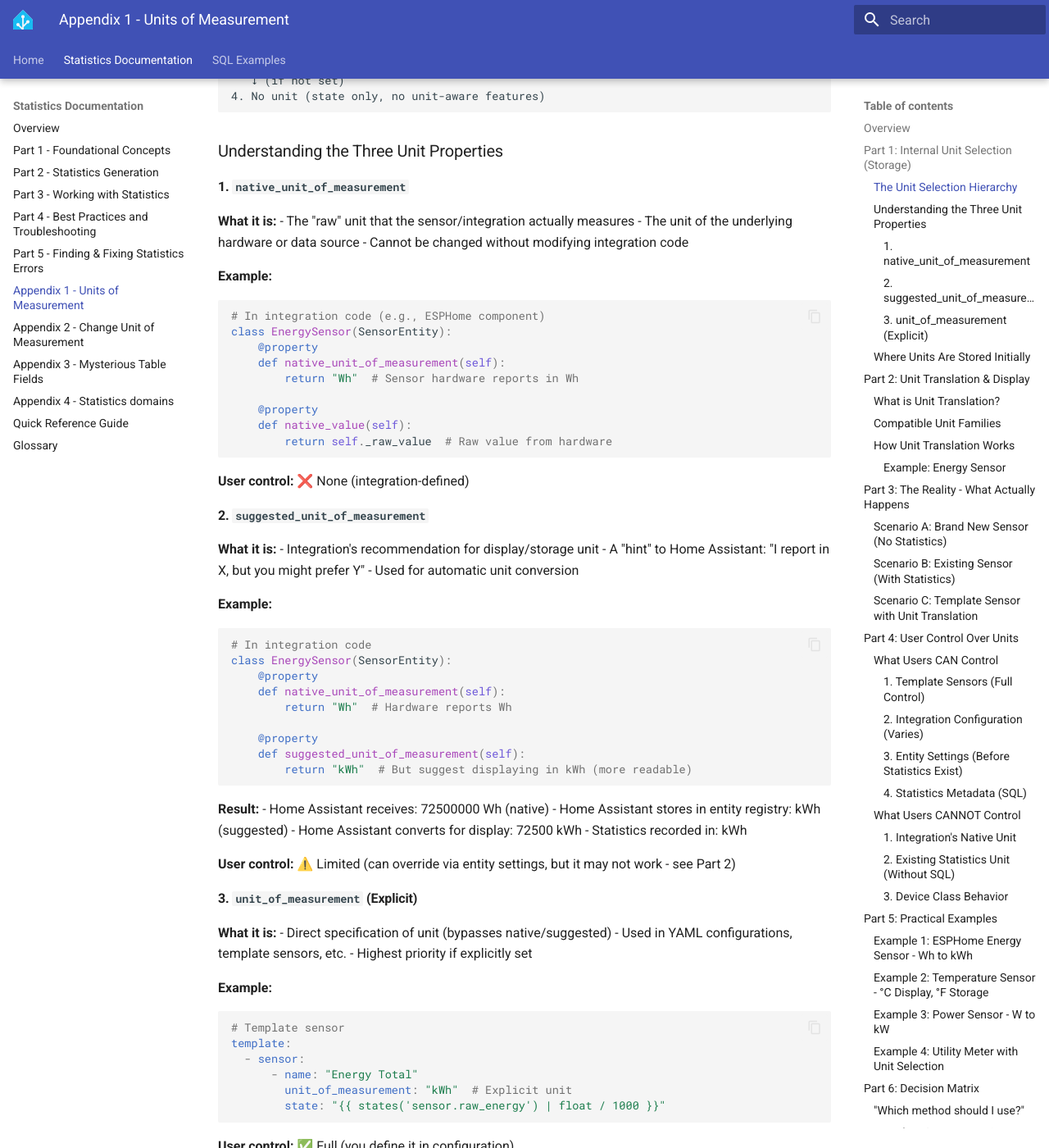
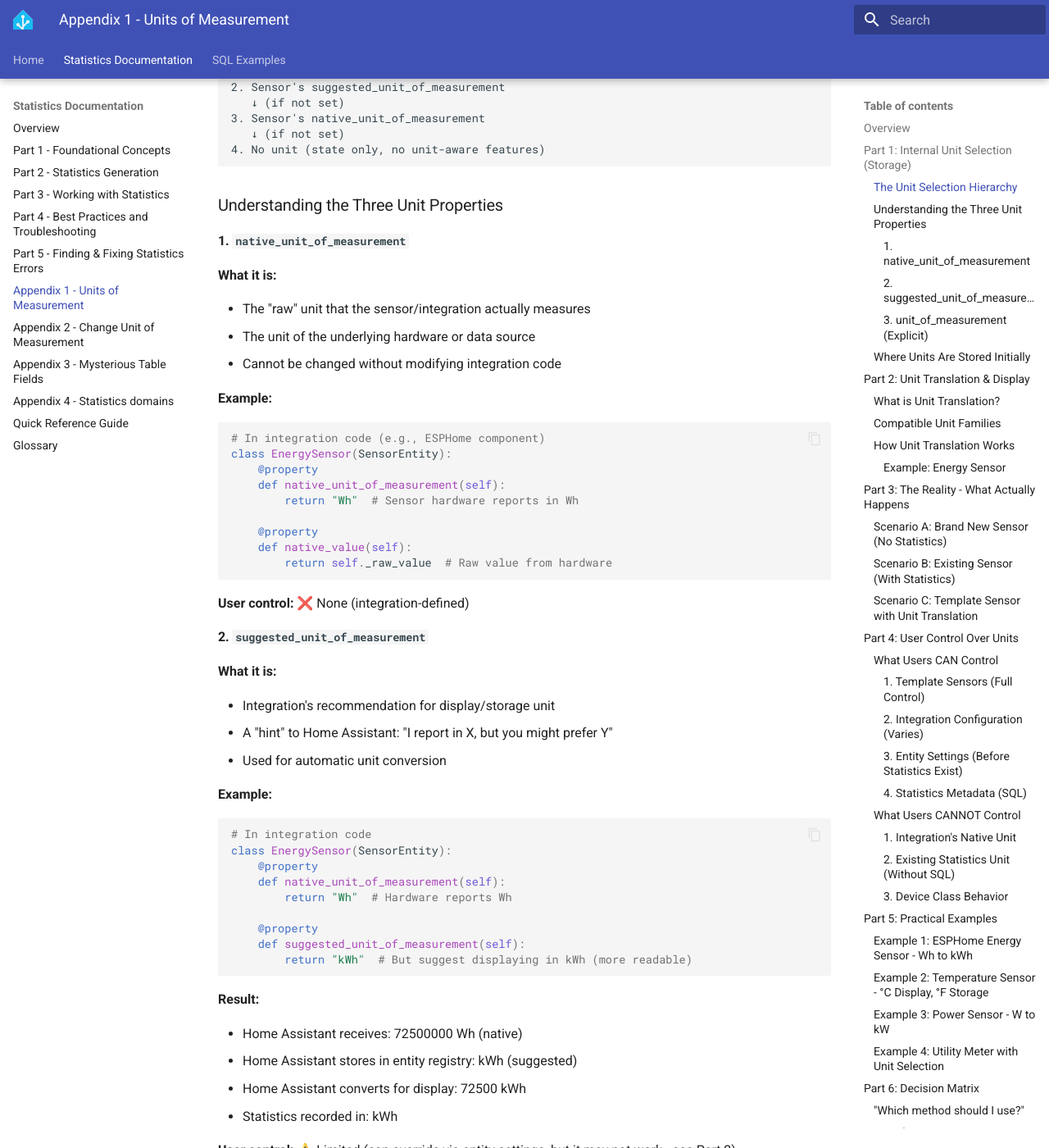
Before and after one commit to DrCoolzic/ha-statistics-doc, an MkDocs documentation site: the page built from docs/doc/apdx_1_set_units.md, in a window 1280 px wide and 1400 px high, scrolled down 628 px. Shown: the whole window at 82% size. Built offline with MkDocs 1.6.1 and Material for MkDocs 9.7.7, drawn with Linux system fonts in a browser that asks for light colours; some of the changed text lies outside the part shown.

````diff
--- a/docs/doc/apdx_1_set_units.md
+++ b/docs/doc/apdx_1_set_units.md
@@ -12,7 +14,7 @@ Home Assistant has a complex system for determining what unit a sensor uses inte
 
 When a sensor is first created in Home Assistant, the system determines its internal unit through a precedence chain:
 
-```
+```text
 1. Sensor's unit_of_measurement property
    ↓ (if not set)
 2. Sensor's suggested_unit_of_measurement
@@ -27,11 +29,13 @@ When a sensor is first created in Home Assistant, the system determines its inte
 #### 1. `native_unit_of_measurement`
 
 **What it is:**
+
 - The "raw" unit that the sensor/integration actually measures
 - The unit of the underlying hardware or data source
 - Cannot be changed without modifying integration code
 
 **Example:**
+
 ```python
 # In integration code (e.g., ESPHome component)
 class EnergySensor(SensorEntity):
@@ -49,11 +53,13 @@ class EnergySensor(SensorEntity):
 #### 2. `suggested_unit_of_measurement`
 
 **What it is:**
+
 - Integration's recommendation for display/storage unit
 - A "hint" to Home Assistant: "I report in X, but you might prefer Y"
 - Used for automatic unit conversion
 
 **Example:**
+
 ```python
 # In integration code
 class EnergySensor(SensorEntity):
@@ -67,6 +73,7 @@ class EnergySensor(SensorEntity):
 ```
 
 **Result:**
+
 - Home Assistant receives: 72500000 Wh (native)
 - Home Assistant stores in entity registry: kWh (suggested)
 - Home Assistant converts for display: 72500 kWh
@@ -77,11 +84,13 @@ class EnergySensor(SensorEntity):
 #### 3. `unit_of_measurement` (Explicit)
 
 **What it is:**
+
 - Direct specification of unit (bypasses native/suggested)
 - Used in YAML configurations, template sensors, etc.
 - Highest priority if explicitly set
 
 **Example:**
+
 ```yaml
 # Template sensor
 template:
@@ -97,7 +106,7 @@ template:
 
 When a sensor is first added:
 
-```
+```text
 Integration provides:
 ├── native_unit_of_measurement: "Wh"
 ├── suggested_unit_of_measurement: "kWh"
@@ -134,6 +143,7 @@ statistics_meta {
 ### What is Unit Translation?
 
 **Unit translation** is Home Assistant's ability to:
+
 - Store data in one unit internally
 - Display it in a different unit to the user
 - Automatically convert between compatible units
@@ -157,6 +167,7 @@ Home Assistant knows about unit families and can convert within them:
 | **Mass** | g, kg, mg, µg, oz, lb, st | 1000 g = 1 kg |
 
 **Requirements for translation:**
+
 1. ✅ Sensor must have `device_class` set
 2. ✅ Sensor must have `unique_id` (allows entity customization)
 3. ✅ Units must be in the same family
@@ -166,6 +177,7 @@ Home Assistant knows about unit families and can convert within them:
 #### Example: Energy Sensor
 
 **Integration configuration:**
+
 ```python
 # ESPHome sends Wh
 class EnergySensor(SensorEntity):
@@ -178,7 +190,7 @@ class EnergySensor(SensorEntity):
 
 **What happens:**
 
-```
+```text
 1. Hardware reports: 72500000 Wh (native)
    ↓
 2. HA sees suggested_unit_of_measurement: kWh
@@ -199,7 +211,8 @@ class EnergySensor(SensorEntity):
 Settings → Entities → sensor.energy_meter → ⚙️ → Unit of measurement → Select "MWh"
 
 **Result:**
-```
+
+```text
 Statistics still stored: 72500 (kWh scale)
    ↓
 HA converts for display: 72500 ÷ 1000 = 72.5 MWh
@@ -218,6 +231,7 @@ User sees: "72.5 MWh"
 **Timeline:**
 
 1. **Sensor added to HA:**
+
    ```yaml
    sensor:
      - platform: integration_name
@@ -226,6 +240,7 @@ User sees: "72.5 MWh"
    ```
 
 2. **Entity Registry created:**
+
    ```json
    {
      "entity_id": "sensor.power_meter",
@@ -241,6 +256,7 @@ User sees: "72.5 MWh"
    - ✅ **This works!** (no statistics yet to conflict)
 
 4. **Statistics created (after 5-10 min):**
+
    ```sql
    INSERT INTO statistics_meta (statistic_id, unit_of_measurement)
    VALUES ('sensor.power_meter', 'W');  -- Uses entity registry value
@@ -256,6 +272,7 @@ User sees: "72.5 MWh"
 **Timeline:**
 
 1. **Sensor already exists with statistics:**
+
    ```sql
    SELECT * FROM statistics_meta WHERE statistic_id = 'sensor.power_meter';
 
@@ -270,6 +287,7 @@ User sees: "72.5 MWh"
    - Click "Update"
 
 3. **Entity Registry updates:**
+
    ```json
    {
      "options": {
@@ -287,7 +305,8 @@ User sees: "72.5 MWh"
    - Entity registry change **ignored**!
 
 5. **Why?**
-   ```
+
+   ```text
    ┌─────────────────────────────────────┐
    │ statistics_meta.unit_of_measurement │
    │ Takes precedence over EVERYTHING    │
@@ -298,6 +317,7 @@ User sees: "72.5 MWh"
 ### Scenario C: Template Sensor with Unit Translation
 
 **Configuration:**
+
 ```yaml
 template:
   - sensor:
@@ -312,12 +332,14 @@ template:
 **User wants to see °F:**
 
 **Option 1: Via Entity Settings (if no statistics)**
+
 - Settings → Entities → sensor.outside_temperature → ⚙️
 - Change "Unit of measurement" to "°F"
 - ✅ Works if statistics don't exist yet
 - Display converts: 20°C → 68°F
 
 **Option 2: Via Template (always works)**
+
 ```yaml
 template:
   - sensor:
@@ -330,6 +352,7 @@ template:
 ```
 
 **Option 3: Customize (display only, doesn't affect statistics)**
+
 ```yaml
 homeassistant:
   customize:
@@ -338,6 +361,7 @@ homeassistant:
 ```
 
 ⚠️ **Warning:** Option 3 changes displayed unit but NOT the values!
+
 - If sensor reports 20°C
 - Customization shows "20 °F" ← Wrong! (Should be 68)
 - This is misleading and not recommended
@@ -362,6 +386,7 @@ template:
 ```
 
 **Control level:** ✅✅✅ Complete
+
 - You define unit
 - You perform conversion
 - You control statistics unit (indirectly)
@@ -378,6 +403,7 @@ sensor:
 ```
 
 **Control level:** ⚠️ Depends on integration
+
 - Check integration documentation
 - Not all integrations support this
 
@@ -386,6 +412,7 @@ sensor:
 Settings → Entities → [sensor] → ⚙️ → Unit of measurement
 
 **Control level:** ⚠️ Limited window
+
 - ✅ Works if sensor is new
 - ❌ Ignored once statistics exist
 - ⚠️ Timing-dependent
@@ -399,6 +426,7 @@ WHERE statistic_id = 'sensor.my_sensor';
 ```
 
 **Control level:** ✅ Effective but requires:
+
 - SQL knowledge
 - Database backup
 - Converting existing data
@@ -411,6 +439,7 @@ WHERE statistic_id = 'sensor.my_sensor';
 **Example: ESPHome sensor reports Wh**
 
 You cannot change this without:
+
 - Modifying ESPHome device configuration
 - Or using a template sensor to convert
 
@@ -425,6 +454,7 @@ Once `statistics_meta` has a unit, it's locked.
 #### 3. Device Class Behavior
 
 If `device_class: energy`, HA will:
+
 - Enforce energy unit family (Wh/kWh/MWh)
 - Reject incompatible units (e.g., °C)
 - Apply unit normalization rules
@@ -442,6 +472,7 @@ If `device_class: energy`, HA will:
 **Method A: Let Integration Handle It**
 
 ESPHome configuration:
+
 ```yaml
 sensor:
   - platform: pulse_counter
@@ -453,6 +484,7 @@ sensor:
 ```
 
 **Result:**
+
 - ESPHome sends: Wh
 - If integration has `suggested_unit_of_measurement: kWh`, HA converts automatically
 - Check if this happens by looking at Developer Tools → States
@@ -473,6 +505,7 @@ template:
 ```
 
 **Result:**
+
 - Original sensor: 72500 Wh
 - Template sensor: 72.5 kWh
 - Statistics for template sensor: Recorded in kWh
@@ -498,6 +531,7 @@ sensor:
 ```
 
 **Result:**
+
 - ESPHome sends to HA: kWh directly
 - No conversion needed in HA
 - ✅ Clean and efficient
@@ -533,6 +567,7 @@ template:
 ```
 
 Then (if no statistics exist yet):
+
 - Settings → Entities → sensor.room_temperature → ⚙️
 - Change unit to "°F"
 - HA will convert display automatically
@@ -556,6 +591,7 @@ template:
 ```
 
 **Result:**
+
 - Original: 2500 W
 - Template: 2.5 kW
 - Graphs show: 0-5 kW (much more readable than 0-5000 W)
@@ -575,6 +611,7 @@ utility_meter:
 ```
 
 ⚠️ **Don't do this:**
+
 ```yaml
 utility_meter:
   daily_energy:
@@ -628,10 +665,12 @@ Use this table to decide how to handle units:
 ### Problem: "Unit keeps changing back"
 
 **Symptoms:**
+
 - Set unit to Wh via entity settings
 - Restarts show kWh again
 
 **Diagnosis:**
+
 ```sql
 -- Check statistics metadata
 SELECT unit_of_measurement
@@ -646,15 +685,18 @@ If this shows kWh, that's your answer.
 ### Problem: "Values don't match unit"
 
 **Symptoms:**
+
 - Unit shows "kWh"
 - But values like 72500 (should be ~72)
 
 **Diagnosis:**
+
 - Integration sending Wh
 - Display showing kWh label
 - No conversion happening
 
 **Check:**
+
 ```yaml
 # Developer Tools → States
 sensor.energy_meter:
@@ -679,6 +721,7 @@ template:
 ### Problem: "Can't select desired unit in dropdown"
 
 **Symptoms:**
+
 - Entity settings show unit dropdown
 - But desired unit not in list (e.g., want MWh, only see Wh/kWh)
 
@@ -687,6 +730,7 @@ template:
 **Solutions:**
 
 **Option 1:** Template sensor with explicit unit
+
 ```yaml
 template:
   - sensor:
@@ -699,6 +743,7 @@ template:
 ```
 
 **Option 2:** Remove device_class (if you don't need energy dashboard integration)
+
 ```yaml
 template:
   - sensor:
@@ -713,11 +758,13 @@ template:
 ### Problem: "Integration changed, now unit is wrong"
 
 **Symptoms:**
+
 - Integration updated
 - Now reports different unit
 - Old statistics incompatible
 
 **Example:**
+
 - Old version: Reported W
 - New version: Reports kW
 - Statistics: Still expect W
@@ -861,6 +908,7 @@ template:
 ```
 
 **Verify:**
+
 - Check Developer Tools → States
 - Verify unit shows correctly
 - Verify values are in correct scale
@@ -909,6 +957,7 @@ template:
 **"I'm creating a new sensor, what unit should I use?"**
 
 → Choose based on:
+
 - Utility bill compatibility (energy/water/gas)
 - Readability (avoid very large/small numbers)
 - Industry standards
@@ -917,12 +966,14 @@ template:
 **"I want to change an existing sensor's unit"**
 
 → Does it have statistics?
+
 - **No:** Try entity settings (may work)
 - **Yes:** See [Changing Units document]( apdx_2_change_units.md) (requires SQL or deletion)
 
 **"Integration reports wrong unit for me"**
 
 → Create template sensor with conversion:
+
 ```yaml
 template:
   - sensor:
@@ -934,6 +985,7 @@ template:
 **"I want multiple units displayed"**
 
 → Create multiple template sensors:
+
 ```yaml
 template:
   - sensor:
````
Also changed, not shown: other parts of docs/doc/apdx_1_set_units.md (+2 -0 lines), docs/doc/apdx_2_change_units.md (+3 -0 lines), docs/doc/part5_find_fix.md (+3 -3 lines), docs/doc/apdx_3_stat_fields.md (line endings or trailing spaces), docs/doc/quick_reference_guide.md (line endings or trailing spaces), 2 other files.
